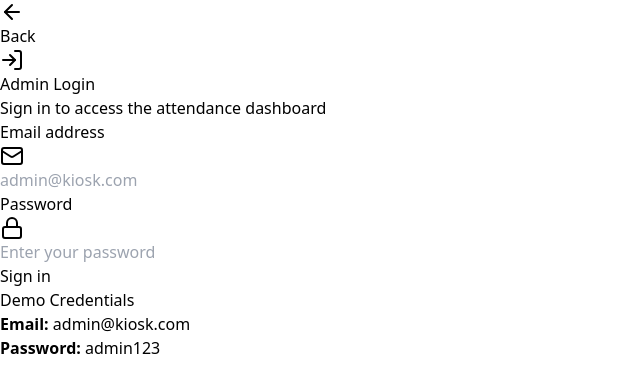
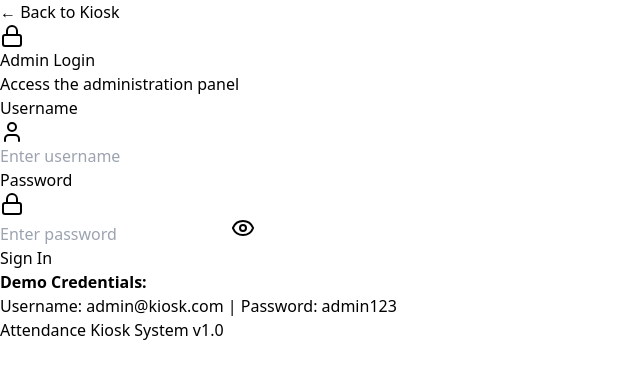
Before and after one commit to Abhay-Hindocha/Attendance-Kiosk-System, a React (Vite) app in the folder frontend/: page /login in a window 1280 px wide. Shown: the top 392 px of the page, without its empty margins (0-640 px from the left). Built offline with nearby package versions, Linux system fonts and the light colour scheme.

Commit message:
updated ui of attendance , header and login page

```diff
--- a/frontend/src/components/Header.jsx
+++ b/frontend/src/components/Header.jsx
@@ -1,7 +1,7 @@
 import React, { useState, useEffect } from 'react';
 import { Link, useLocation } from 'react-router-dom';
 import {
-  Menu, X, Camera, BarChart3, Settings, Clock, Users, LogIn, LogOut, Wifi, WifiOff
+  Menu, X, Camera, BarChart3, Settings, Clock, Users, Lock, LogOut, Wifi, WifiOff
 } from 'lucide-react';
 import api from '../services/api';
 
@@ -48,7 +48,7 @@ const Header = () => {
     location.pathname === href || location.pathname.startsWith(`${href}/`);
 
   const formatTime = (date) =>
-    date.toLocaleTimeString('en-US', { hour: '2-digit', minute: '2-digit', second: '2-digit' });
+    date.toLocaleTimeString('en-US', { hour: '2-digit', minute: '2-digit' });
 
   const formatDate = (date) =>
     date.toLocaleDateString('en-US', { weekday: 'short', month: 'short', day: 'numeric' });
@@ -58,23 +58,22 @@ const Header = () => {
   return (
     <header
       className={`${
-        isAttendancePage ? 'bg-[#2C3E50] shadow-lg border-b border-gray-200' : 'bg-white shadow-lg border-b border-gray-200'
+        isAttendancePage ? 'bg-gray-700 backdrop-blur-sm border-b border-white/20 px-4 md:px-8 py-4 md:py-6' : 'bg-white shadow-lg border-b border-gray-200'
       } ${!isAttendancePage ? 'fixed top-0 left-0 right-0 z-50 w-full' : ''}`}
     >
-      <div className="px-4 sm:px-6 lg:px-8">
-        <div className="flex justify-between items-center h-16">
+      <div className="max-w-7xl mx-auto flex items-center justify-between flex-wrap gap-4">
         {/* Left: Brand */}
-          <div className="flex items-center">
+        <div className="flex items-center gap-3 md:gap-4">
           {isAttendancePage ? (
-              <div className="flex items-center space-x-2">
-                <div className="w-8 h-8 bg-[#2980B9] rounded-lg flex items-center justify-center">
-                  <Camera className="w-5 h-5 text-white" />
+            <>
+              <div className="w-12 h-12 md:w-16 md:h-16 bg-white rounded-xl flex items-center justify-center">
+                <Camera className="w-6 h-6 md:w-8 md:h-8 text-slate-900" />
               </div>
-                <span className="text-lg sm:text-xl font-bold text-white">
-                  <span className="hidden sm:inline">Kiosk Attendance System</span>
-                  <span className="sm:hidden">Kiosk System</span>
-                </span>
+              <div>
+                <h1 className="text-lg md:text-2xl font-bold text-white">TechCorp Solutions</h1>
+                <p className="text-xs md:text-sm text-slate-300">Attendance Kiosk</p>
               </div>
+            </>
           ) : (
             <div className="flex items-center space-x-2">
               <span className="text-xl font-bold text-gray-900">Admin Panel</span>
@@ -85,25 +84,20 @@ const Header = () => {
 
         {/* Right side */}
         {isAttendancePage ? (
-            <div className="flex items-center space-x-2 sm:space-x-4">
-              <div className="flex items-center space-x-2 text-white">
+          <div className="flex items-center gap-3 md:gap-6">
             <div className="text-right">
-                  <div className="text-sm sm:text-lg lg:text-xl font-bold">{formatTime(currentTime)}</div>
-                  <div className="text-xs sm:text-sm">{formatDate(currentTime)}</div>
+              <div className="text-xl md:text-3xl font-bold text-white">{formatTime(currentTime)}</div>
+              <div className="text-xs md:text-sm text-slate-300">{formatDate(currentTime)}</div>
             </div>
-              </div>
-
             <Link
               to="/login"
-                className="flex items-center space-x-1 sm:space-x-2 bg-[#2980B9] text-white px-2 sm:px-3 lg:px-4 py-2 rounded-lg hover:bg-[#3498DB] transition-colors text-sm"
+              className="bg-white/10 hover:bg-white/20 backdrop-blur-sm border border-white/30 text-white px-4 py-2 rounded-lg font-medium transition-all flex items-center gap-2"
             >
-                <LogIn className="w-4 h-4" />
-                <span className="hidden sm:inline">Admin Login</span>
-                <span className="sm:hidden">Login</span>
+              <Lock className="w-4 h-4" />
+              <span className="hidden md:inline">Admin</span>
             </Link>
-
-              <div className="flex">
-                {isOnline ? <Wifi className="w-4 h-4 text-green-400" /> : <WifiOff className="w-4 h-4 text-red-400" />}
+            <div className="flex items-center gap-2">
+              {isOnline ? <Wifi className="w-5 h-5 text-green-400" /> : <WifiOff className="w-5 h-5 text-red-400" />}
             </div>
           </div>
         ) : (
@@ -202,7 +196,6 @@ const Header = () => {
             </div>
           </div>
         )}
-      </div>
     </header>
   );
 };
--- a/frontend/src/components/LoginPage.jsx
+++ b/frontend/src/components/LoginPage.jsx
@@ -1,11 +1,12 @@
 import React, { useState, useEffect } from 'react';
 import { useNavigate } from 'react-router-dom';
-import { LogIn, Mail, Lock, AlertCircle, ArrowLeft } from 'lucide-react';
+import { Lock, User, Eye, AlertCircle, ArrowLeft } from 'lucide-react';
 import api from '../services/api';
 
 const LoginPage = () => {
-  const [email, setEmail] = useState('');
+  const [username, setUsername] = useState('');
   const [password, setPassword] = useState('');
+  const [showPassword, setShowPassword] = useState(false);
   const [error, setError] = useState('');
   const [isLoading, setIsLoading] = useState(false);
   const navigate = useNavigate();
@@ -23,7 +24,7 @@ const LoginPage = () => {
     setIsLoading(true);
 
     try {
-      const response = await api.login({ email, password });
+      const response = await api.login({ email: username, password });
       // Login successful, navigate to dashboard
       navigate('/dashboard');
     } catch (error) {
@@ -33,7 +34,7 @@ const LoginPage = () => {
         const messages = Object.values(error.errors).flat();
         setError(messages.join(' '));
       } else {
-        setError(error.message || 'Invalid email or password. Please try again.');
+        setError(error.message || 'Invalid username or password. Please try again.');
       }
     } finally {
       setIsLoading(false);
@@ -41,32 +42,26 @@ const LoginPage = () => {
   };
 
   return (
-    <div className="min-h-screen bg-gray-50 flex flex-col justify-center py-12 sm:px-6 lg:px-8 relative">
-      {/* Back Button */}
+    <div className="min-h-screen bg-gradient-to-br from-blue-50 via-white to-purple-50 flex items-center justify-center p-4 overflow-y-auto">
+      <div className="absolute top-4 left-4">
         <button
           onClick={() => navigate('/')}
-        className="absolute top-4 left-4 z-10 flex items-center space-x-2 bg-white text-gray-700 px-3 py-2 rounded-lg shadow-md hover:bg-gray-50 transition-colors"
+          className="px-4 py-2 text-gray-600 hover:text-gray-900 font-medium transition-colors"
         >
-        <ArrowLeft className="w-4 h-4" />
-        <span className="text-sm font-medium">Back</span>
+          ← Back to Kiosk
         </button>
-
-      <div className="sm:mx-auto sm:w-full sm:max-w-md">
-        <div className="flex justify-center">
-          <div className="w-16 h-16 bg-blue-600 rounded-full flex items-center justify-center">
-            <LogIn className="w-8 h-8 text-white" />
-          </div>
-        </div>
-        <h2 className="mt-6 text-center text-3xl font-extrabold text-gray-900">
-          Admin Login
-        </h2>
-        <p className="mt-2 text-center text-sm text-gray-600">
-          Sign in to access the attendance dashboard
-        </p>
       </div>
 
-      <div className="mt-8 sm:mx-auto sm:w-full sm:max-w-md">
-        <div className="bg-white py-8 px-4 shadow-lg sm:rounded-lg sm:px-10">
+      <div className="max-w-md w-full">
+        <div className="bg-white rounded-2xl shadow-xl p-8">
+        <div className="text-center mb-8">
+          <div className="w-16 h-16 bg-gradient-to-br from-blue-500 to-purple-500 rounded-2xl flex items-center justify-center mx-auto mb-4">
+            <Lock className="w-8 h-8 text-white" />
+          </div>
+          <h1 className="text-3xl font-bold text-gray-900 mb-2">Admin Login</h1>
+          <p className="text-gray-600">Access the administration panel</p>
+        </div>
+
         <form className="space-y-6" onSubmit={handleSubmit}>
           {error && (
             <div className="bg-red-50 border border-red-200 rounded-md p-4">
@@ -80,81 +75,82 @@ const LoginPage = () => {
           )}
 
           <div>
-              <label htmlFor="email" className="block text-sm font-medium text-gray-700">
-                Email address
+            <label htmlFor="username" className="block text-sm font-medium text-gray-700 mb-2">
+              Username
             </label>
-              <div className="mt-1 relative rounded-md shadow-sm">
+            <div className="relative">
               <div className="absolute inset-y-0 left-0 pl-3 flex items-center pointer-events-none">
-                  <Mail className="h-5 w-5 text-gray-400" />
+                <User className="h-5 w-5 text-gray-400" />
               </div>
               <input
-                  id="email"
-                  name="email"
-                  type="email"
-                  autoComplete="email"
+                id="username"
+                name="username"
+                type="text"
+                autoComplete="username"
                 required
-                  value={email}
-                  onChange={(e) => setEmail(e.target.value)}
-                  className="block w-full pl-10 pr-3 py-2 border border-gray-300 rounded-md leading-5 bg-white placeholder-gray-500 focus:outline-none focus:placeholder-gray-400 focus:ring-1 focus:ring-blue-500 focus:border-blue-500"
-                  placeholder="admin@kiosk.com"
+                value={username}
+                onChange={(e) => setUsername(e.target.value)}
+                className="w-full pl-10 pr-4 py-3 border border-gray-300 rounded-lg focus:ring-2 focus:ring-blue-500 focus:border-blue-500 transition-colors"
+                placeholder="Enter username"
               />
             </div>
           </div>
 
           <div>
-              <label htmlFor="password" className="block text-sm font-medium text-gray-700">
+            <label htmlFor="password" className="block text-sm font-medium text-gray-700 mb-2">
               Password
             </label>
-              <div className="mt-1 relative rounded-md shadow-sm">
+            <div className="relative">
               <div className="absolute inset-y-0 left-0 pl-3 flex items-center pointer-events-none">
                 <Lock className="h-5 w-5 text-gray-400" />
               </div>
               <input
                 id="password"
                 name="password"
-                  type="password"
+                type={showPassword ? 'text' : 'password'}
                 autoComplete="current-password"
                 required
                 value={password}
                 onChange={(e) => setPassword(e.target.value)}
-                  className="block w-full pl-10 pr-3 py-2 border border-gray-300 rounded-md leading-5 bg-white placeholder-gray-500 focus:outline-none focus:placeholder-gray-400 focus:ring-1 focus:ring-blue-500 focus:border-blue-500"
-                  placeholder="Enter your password"
+                className="w-full pl-10 pr-12 py-3 border border-gray-300 rounded-lg focus:ring-2 focus:ring-blue-500 focus:border-blue-500 transition-colors"
+                placeholder="Enter password"
               />
+              <button
+                type="button"
+                onClick={() => setShowPassword(!showPassword)}
+                className="absolute inset-y-0 right-0 pr-3 flex items-center"
+              >
+                <Eye className="h-5 w-5 text-gray-400 hover:text-gray-600" />
+              </button>
             </div>
           </div>
 
-            <div>
           <button
             type="submit"
             disabled={isLoading}
-                className="group relative w-full flex justify-center py-2 px-4 border border-transparent text-sm font-medium rounded-md text-white bg-blue-600 hover:bg-blue-700 focus:outline-none focus:ring-2 focus:ring-offset-2 focus:ring-blue-500 disabled:bg-gray-400 disabled:cursor-not-allowed transition-colors"
+            className="w-full bg-gradient-to-r from-blue-600 to-purple-600 hover:from-blue-700 hover:to-purple-700 disabled:from-gray-400 disabled:to-gray-400 text-white font-semibold py-3 rounded-lg transition-all transform hover:scale-[1.02] disabled:scale-100 disabled:cursor-not-allowed"
           >
             {isLoading ? (
-                  <div className="flex items-center">
-                    <div className="animate-spin rounded-full h-4 w-4 border-b-2 border-white mr-2"></div>
-                    Signing in...
+              <div className="flex items-center justify-center">
+                <div className="animate-spin rounded-full h-5 w-5 border-b-2 border-white mr-2"></div>
+                Signing In...
               </div>
             ) : (
-                  'Sign in'
+              'Sign In'
             )}
           </button>
-            </div>
         </form>
 
-          <div className="mt-6">
-            <div className="relative">
-              <div className="absolute inset-0 flex items-center">
-                <div className="w-full border-t border-gray-300" />
-              </div>
-              <div className="relative flex justify-center text-sm">
-                <span className="px-2 bg-white text-gray-500">Demo Credentials</span>
+        <div className="mt-6 p-4 bg-blue-50 rounded-lg">
+          <p className="text-xs text-gray-600 text-center">
+            <strong>Demo Credentials:</strong><br />
+            Username: admin@kiosk.com | Password: admin123
+          </p>
         </div>
         </div>
-            <div className="mt-4 text-center text-sm text-gray-600">
-              <p><strong>Email:</strong> admin@kiosk.com</p>
-              <p><strong>Password:</strong> admin123</p>
-            </div>
-          </div>
+
+        <div className="text-center mt-6">
+          <p className="text-sm text-gray-500">Attendance Kiosk System v1.0</p>
         </div>
       </div>
     </div>
```
Also changed, not shown: frontend/src/components/AttendancePage.jsx (+17 -15 lines). Lines whose indentation alone changed are shown as unchanged.
